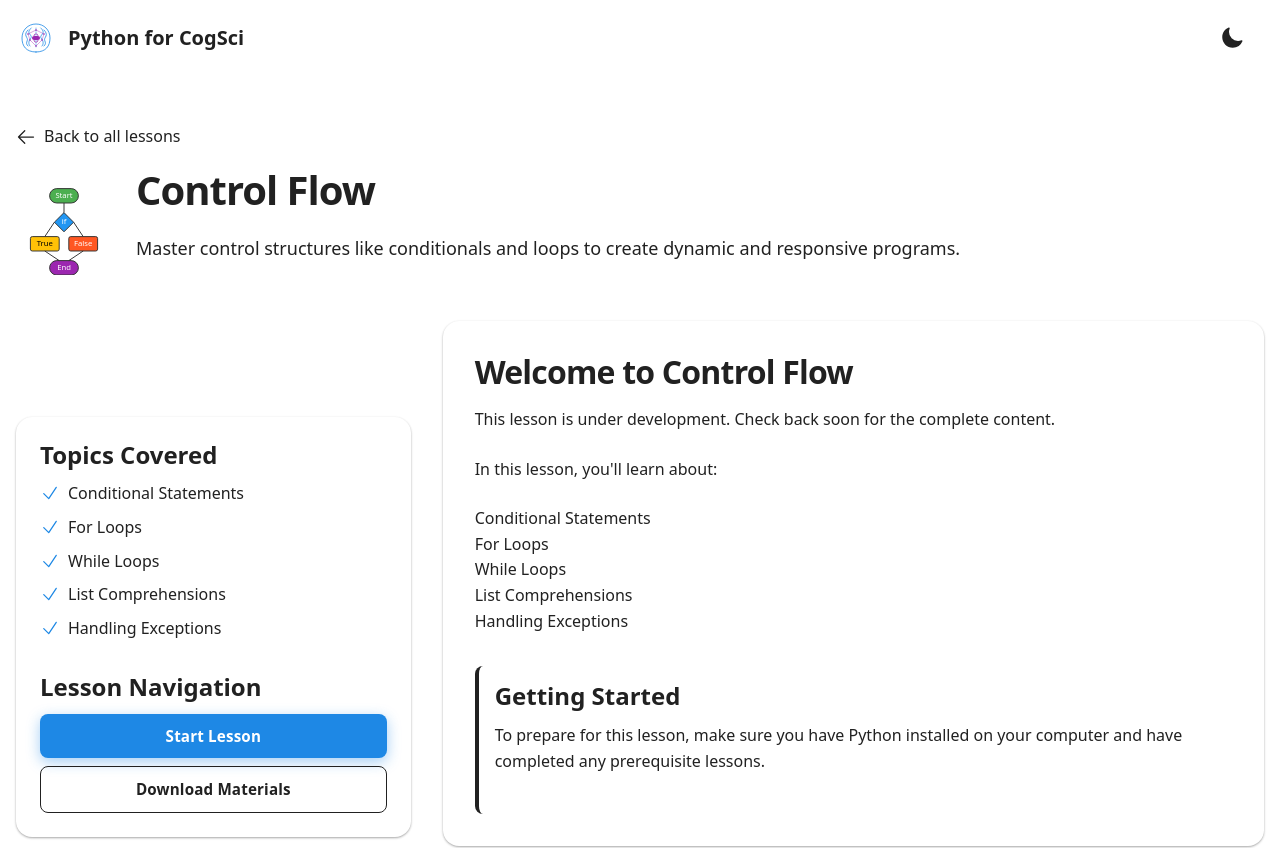
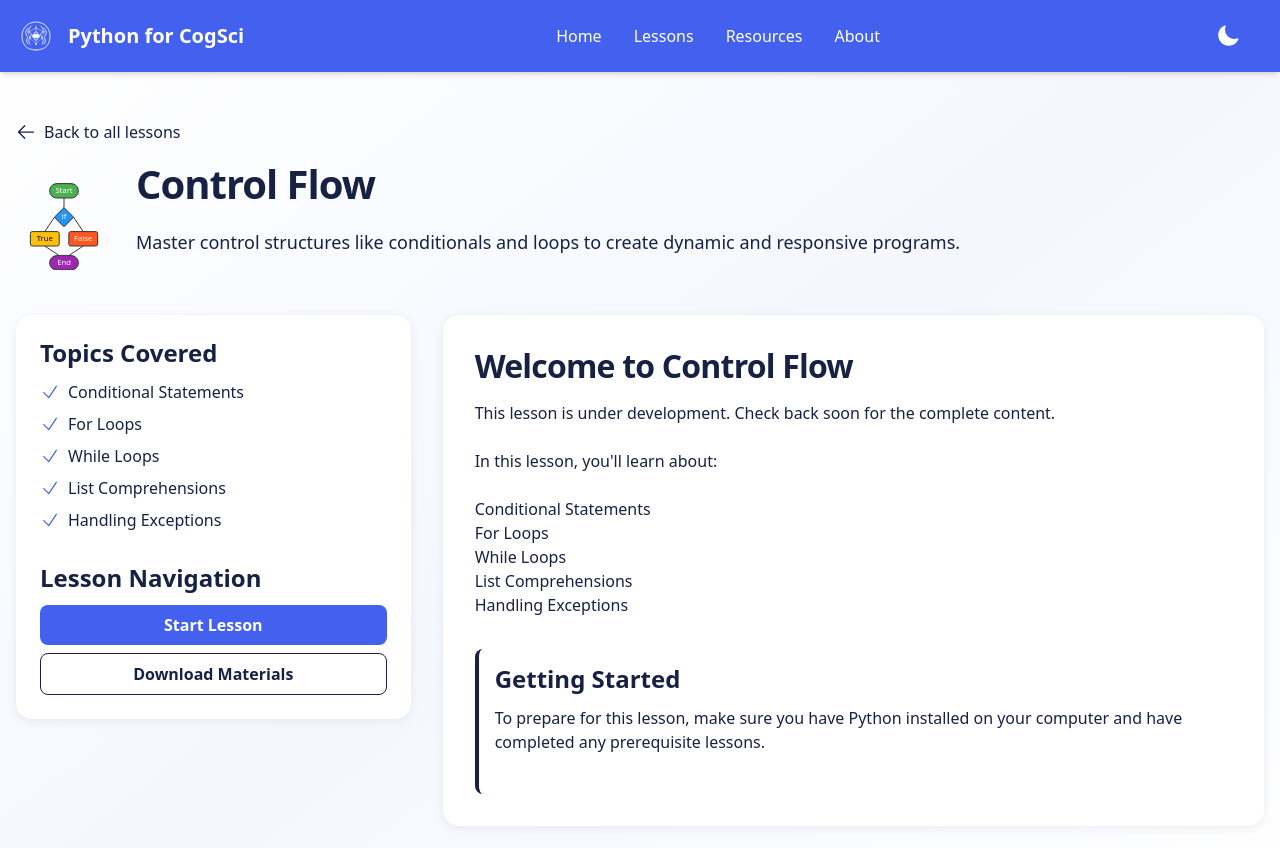
Before and after one commit to linguist89/pcs-first-sem-2025-website, a Next.js app: page /lessons/control-flow in a window 1280 px wide. Shown: the top 848 px of the page. Built offline with nearby package versions, Linux system fonts and the light colour scheme.

Commit message:
Basic version looks good

```diff
--- a/src/app/globals.css
+++ b/src/app/globals.css
@@ -1,51 +1,61 @@
 @import "tailwindcss";
 @import "./reset.css";
+@import url('https://fonts.googleapis.com/css2?family=Yellowtail&display=swap');
 
 :root {
-  /* Material Design Color System - More Vibrant */
-  --color-primary: #1e88e5;
-  --color-secondary: #9c27b0;
-  --color-accent: #ff5252;
+  /* Modern Color System - Primary (60%) */
+  --color-primary: #4361ee; /* Bold indigo blue */
+  --color-primary-light: #738eff;
+  --color-primary-dark: #2a3eb1;
+  --color-primary-rgb: 67, 97, 238;
 
-  /* RGB versions for opacity control */
-  --color-primary-rgb: 30, 136, 229;
-  --color-secondary-rgb: 156, 39, 176;
-  --color-accent-rgb: 255, 82, 82;
+  /* Secondary Colors (30%) */
+  --color-secondary: #fb5607; /* Vibrant orange */
+  --color-secondary-light: #ff7a38;
+  --color-secondary-dark: #c43d00;
+  --color-secondary-rgb: 251, 86, 7;
+
+  /* Accent Colors (10%) */
+  --color-accent: #3a0ca3; /* Deep purple */
+  --color-accent-light: #5a3fca;
+  --color-accent-dark: #2a0679;
+  --color-accent-rgb: 58, 12, 163;
 
   /* Neutral Colors */
-  --neutral-light: #f5f5f5;
-  --neutral-dark: #212121;
+  --neutral-light: #f8f9fc;
+  --neutral-mid: #e0e7ff;
+  --neutral-dark: #172144;
 
   /* Text Colors */
-  --text-primary: #212121;
-  --text-secondary: #757575;
+  --text-primary: #172144; /* Dark navy */
+  --text-secondary: #4f5e8c; /* Muted blue-gray */
   --text-inverse: #ffffff;
 
   /* Background Colors */
   --background-primary: #ffffff;
-  --background-secondary: #f5f5f5;
-  --background-accent: #e1f5fe;
+  --background-secondary: #f8f9fc;
+  --background-accent: #e0e7ff;
 
   /* Border Colors */
-  --border-light: #e0e0e0;
-  --border-dark: #9e9e9e;
+  --border-light: #e0e7ff;
+  --border-dark: #4f5e8c;
 
   /* Semantic Colors */
-  --success-color: #00c853;
-  --error-color: #ff1744;
-  --warning-color: #ffab00;
-  --info-color: #00b0ff;
+  --success-color: #06d6a0; /* Teal */
+  --error-color: #ef476f; /* Raspberry */
+  --warning-color: #ffd166; /* Golden yellow */
+  --info-color: #118ab2; /* Teal blue */
 
   /* Shadows */
-  --shadow-light: 0 1px 3px rgba(0,0,0,0.12), 0 1px 2px rgba(0,0,0,0.24);
-  --shadow-dark: 0 3px 6px rgba(0,0,0,0.16), 0 3px 6px rgba(0,0,0,0.23);
+  --shadow-light: 0 4px 20px rgba(67, 97, 238, 0.1);
+  --shadow-dark: 0 8px 30px rgba(67, 97, 238, 0.2);
 
   /* Elevation Levels */
-  --elevation-1: 0 1px 3px rgba(0,0,0,0.12), 0 1px 2px rgba(0,0,0,0.24);
-  --elevation-2: 0 3px 6px rgba(0,0,0,0.16), 0 3px 6px rgba(0,0,0,0.23);
-  --elevation-3: 0 10px 20px rgba(0,0,0,0.19), 0 6px 6px rgba(0,0,0,0.23);
-  --elevation-4: 0 14px 28px rgba(0,0,0,0.25), 0 10px 10px rgba(0,0,0,0.22);
-  --elevation-5: 0 19px 38px rgba(0,0,0,0.30), 0 15px 12px rgba(0,0,0,0.22);
+  --elevation-1: 0 2px 10px rgba(23, 33, 68, 0.08);
+  --elevation-2: 0 4px 20px rgba(23, 33, 68, 0.12);
+  --elevation-3: 0 8px 30px rgba(23, 33, 68, 0.16);
+  --elevation-4: 0 12px 40px rgba(23, 33, 68, 0.2);
+  --elevation-5: 0 16px 50px rgba(23, 33, 68, 0.24);
 
   /* Transitions */
   --transition-speed: 0.3s;
@@ -61,72 +71,87 @@
 
 /* Dark theme colors */
 .dark-theme {
-  --color-primary: #64b5f6;
-  --color-secondary: #ce93d8;
-  --color-accent: #ff8a80;
+  --color-primary: #738eff; /* Lighter indigo blue */
+  --color-primary-light: #a4b5ff;
+  --color-primary-dark: #4361ee;
+  --color-primary-rgb: 115, 142, 255;
 
-  /* RGB versions for opacity control */
-  --color-primary-rgb: 100, 181, 246;
-  --color-secondary-rgb: 206, 147, 216;
-  --color-accent-rgb: 255, 138, 128;
+  --color-secondary: #ff7a38; /* Brighter orange */
+  --color-secondary-light: #ffab78;
+  --color-secondary-dark: #fb5607;
+  --color-secondary-rgb: 255, 122, 56;
 
-  --neutral-light: #424242;
-  --neutral-dark: #121212;
+  --color-accent: #5a3fca; /* Brighter purple */
+  --color-accent-light: #7c64de;
+  --color-accent-dark: #3a0ca3;
+  --color-accent-rgb: 90, 63, 202;
+
+  --neutral-light: #293563;
+  --neutral-mid: #1d274d;
+  --neutral-dark: #0f1a38;
 
   --text-primary: #ffffff;
-  --text-secondary: #bdbdbd;
-  --text-inverse: #212121;
+  --text-secondary: #b0bcef;
+  --text-inverse: #172144;
 
-  --background-primary: #121212;
-  --background-secondary: #1e1e1e;
-  --background-accent: #01579b;
+  --background-primary: #0f1a38;
+  --background-secondary: #1d274d;
+  --background-accent: #293563;
 
-  --border-light: #424242;
-  --border-dark: #757575;
+  --border-light: #293563;
+  --border-dark: #4f5e8c;
 
-  --shadow-light: 0 1px 3px rgba(0,0,0,0.24), 0 1px 2px rgba(0,0,0,0.36);
-  --shadow-dark: 0 3px 6px rgba(0,0,0,0.32), 0 3px 6px rgba(0,0,0,0.46);
+  --shadow-light: 0 4px 20px rgba(10, 15, 35, 0.4);
+  --shadow-dark: 0 8px 30px rgba(10, 15, 35, 0.6);
 }
 
 @media (prefers-color-scheme: dark) {
   :root:not(.dark-theme) {
-    --color-primary: #64b5f6;
-    --color-secondary: #ce93d8;
-    --color-accent: #ff8a80;
+    --color-primary: #738eff; /* Lighter indigo blue */
+    --color-primary-light: #a4b5ff;
+    --color-primary-dark: #4361ee;
+    --color-primary-rgb: 115, 142, 255;
 
-    /* RGB versions for opacity control */
-    --color-primary-rgb: 100, 181, 246;
-    --color-secondary-rgb: 206, 147, 216;
-    --color-accent-rgb: 255, 138, 128;
+    --color-secondary: #ff7a38; /* Brighter orange */
+    --color-secondary-light: #ffab78;
+    --color-secondary-dark: #fb5607;
+    --color-secondary-rgb: 255, 122, 56;
 
-    --neutral-light: #424242;
-    --neutral-dark: #121212;
+    --color-accent: #5a3fca; /* Brighter purple */
+    --color-accent-light: #7c64de;
+    --color-accent-dark: #3a0ca3;
+    --color-accent-rgb: 90, 63, 202;
+
+    --neutral-light: #293563;
+    --neutral-mid: #1d274d;
+    --neutral-dark: #0f1a38;
 
     --text-primary: #ffffff;
-    --text-secondary: #bdbdbd;
-    --text-inverse: #212121;
+    --text-secondary: #b0bcef;
+    --text-inverse: #172144;
 
-    --background-primary: #121212;
-    --background-secondary: #1e1e1e;
-    --background-accent: #01579b;
+    --background-primary: #0f1a38;
+    --background-secondary: #1d274d;
+    --background-accent: #293563;
 
-    --border-light: #424242;
-    --border-dark: #757575;
+    --border-light: #293563;
+    --border-dark: #4f5e8c;
 
-    --shadow-light: 0 1px 3px rgba(0,0,0,0.24), 0 1px 2px rgba(0,0,0,0.36);
-    --shadow-dark: 0 3px 6px rgba(0,0,0,0.32), 0 3px 6px rgba(0,0,0,0.46);
+    --shadow-light: 0 4px 20px rgba(10, 15, 35, 0.4);
+    --shadow-dark: 0 8px 30px rgba(10, 15, 35, 0.6);
   }
 }
 
 body {
   color: var(--text-primary);
-  background: var(--background-primary);
-  font-family: var(--font-sans), system-ui, -apple-system, sans-serif;
-  margin: 0;
-  padding: 0;
-  line-height: 1.6;
-  transition: background-color var(--transition-speed) var(--transition-easing),
-              color var(--transition-speed) var(--transition-easing);
+  background: linear-gradient(to bottom right,
+              var(--background-primary),
+              color-mix(in srgb, var(--background-primary), var(--color-primary) 5%),
+              var(--background-primary));
+  min-height: 100vh;
+  font-family: var(--font-sans);
+  transition: color var(--transition-speed) var(--transition-easing),
+              background var(--transition-speed) var(--transition-easing);
 }
 
 /* Improved Typography */
@@ -157,18 +182,15 @@ p {
 /* Enhanced Material Design-inspired utility classes */
 .card {
   background-color: var(--background-primary);
-  border-radius: 16px;
+  border-radius: 1rem;
+  overflow: hidden;
   box-shadow: var(--elevation-1);
-  transition: box-shadow 0.4s var(--transition-easing),
-              transform 0.4s var(--transition-easing),
-              background-color 0.3s var(--transition-easing),
-              border-color 0.3s var(--transition-easing);
-  position: relative;
-  overflow: hidden;
+  transition: all var(--transition-speed) var(--transition-easing);
 }
 
 .card:hover {
-  box-shadow: var(--elevation-3);
+  box-shadow: var(--elevation-2);
+  transform: translateY(-2px);
 }
 
 .surface {
@@ -183,83 +205,63 @@ p {
   display: inline-flex;
   align-items: center;
   justify-content: center;
-  border-radius: 8px;
-  padding: 10px 20px;
+  padding: 0.5rem 1.5rem;
+  border-radius: 0.5rem;
   font-weight: 600;
-  letter-spacing: 0.01em;
-  transition: all 0.3s var(--transition-easing);
-  cursor: pointer;
+  transition: all var(--transition-speed) var(--transition-easing);
   position: relative;
   overflow: hidden;
-  font-size: 0.95rem;
 }
 
 .btn-primary {
   background-color: var(--color-primary);
-  color: var(--text-inverse);
-  box-shadow: 0 4px 14px rgba(var(--color-primary-rgb), 0.4);
+  color: white;
 }
 
 .btn-primary:hover {
-  background-color: color-mix(in srgb, var(--color-primary), #000 10%);
+  background-color: var(--color-primary-dark);
   transform: translateY(-2px);
-  box-shadow: 0 6px 20px rgba(var(--color-primary-rgb), 0.5);
+  box-shadow: var(--shadow-light);
 }
 
-.btn-primary:active {
-  transform: translateY(1px);
-  box-shadow: 0 3px 10px rgba(var(--color-primary-rgb), 0.4);
+.btn-secondary {
+  background-color: var(--color-secondary);
+  color: white;
 }
 
-/* Material Ripple Effect (improved) */
+.btn-secondary:hover {
+  background-color: var(--color-secondary-dark);
+  transform: translateY(-2px);
+  box-shadow: var(--shadow-light);
+}
+
+/* Ripple effect */
 .ripple {
   position: relative;
   overflow: hidden;
-  transform: translate3d(0, 0, 0);
 }
 
 .ripple::after {
   content: "";
+  display: block;
   position: absolute;
-  top: 50%;
-  left: 50%;
-  width: 0;
-  height: 0;
-  background: rgba(255, 255, 255, 0.5);
-  border-radius: 50%;
-  transform: translate(-50%, -50%);
+  width: 100%;
+  height: 100%;
+  top: 0;
+  left: 0;
+  pointer-events: none;
+  background-image: radial-gradient(circle, #ffffff33 10%, transparent 10.01%);
+  background-repeat: no-repeat;
+  background-position: 50%;
+  transform: scale(10, 10);
   opacity: 0;
-  transition: width 0.6s, height 0.6s, opacity 0.6s;
-  pointer-events: none;
+  transition: transform 0.4s, opacity 0.5s;
 }
 
 .ripple:active::after {
-  width: 300%;
-  height: 300%;
-  opacity: 1;
+  transform: scale(0, 0);
+  opacity: 0.3;
   transition: 0s;
-}
-
-.ripple-dark::after {
-  background: rgba(0, 0, 0, 0.2);
-}
-
-/* Grid Pattern Background */
-.bg-grid-pattern {
-  background-image:
-    linear-gradient(to right, rgba(var(--color-primary-rgb), 0.05) 1px, transparent 1px),
-    linear-gradient(to bottom, rgba(var(--color-primary-rgb), 0.05) 1px, transparent 1px);
-  background-size: 20px 20px;
-  background-position: center center;
-}
-
-/* Text Gradient */
-.text-gradient {
-  background-clip: text;
-  -webkit-background-clip: text;
-  color: transparent;
-  display: inline-block;
-  position: relative;
 }
 
 /* Glass morphism */
@@ -304,3 +306,23 @@ p {
 .hover-scale:hover {
   transform: scale(1.05);
 }
+
+/* Utility classes for text gradient and animations */
+.text-gradient {
+  background-clip: text;
+  -webkit-background-clip: text;
+  color: transparent;
+  display: inline-block;
+  position: relative;
+}
+
+/* Custom grid pattern background */
+.bg-grid-pattern {
+  background-image: linear-gradient(to right, rgba(67, 97, 238, 0.1) 1px, transparent 1px),
+                    linear-gradient(to bottom, rgba(67, 97, 238, 0.1) 1px, transparent 1px);
+  background-size: 24px 24px;
+}
+
+.font-yellowtail {
+  font-family: 'Yellowtail', cursive;
+}
--- a/src/components/Header.js
+++ b/src/components/Header.js
@@ -49,16 +49,23 @@ const Header = () => {
   };
 
   return (
-    <header className="bg-bg-primary shadow-elevation-1 sticky top-0 z-10">
+    <header className="bg-[color:var(--color-primary)] shadow-md sticky top-0 z-50 text-white">
       <div className="container mx-auto px-4 py-4 flex justify-between items-center">
         <Link href="/" className="flex items-center gap-3">
-          <BrainLogo className="w-10 h-10" primaryColor="var(--color-primary)" secondaryColor="var(--color-secondary)" />
+          <BrainLogo className="w-10 h-10" primaryColor="white" secondaryColor="rgba(255,255,255,0.9)" />
           <span className="text-xl font-semibold">Python for CogSci</span>
         </Link>
 
+        <nav className="hidden md:flex items-center gap-8">
+          <Link href="/" className="font-medium hover:text-white/80 transition-colors">Home</Link>
+          <Link href="/lessons" className="font-medium hover:text-white/80 transition-colors">Lessons</Link>
+          <Link href="/resources" className="font-medium hover:text-white/80 transition-colors">Resources</Link>
+          <Link href="/about" className="font-medium hover:text-white/80 transition-colors">About</Link>
+        </nav>
+
         <button
           onClick={toggleTheme}
-          className="btn ripple p-2 rounded-full"
+          className="btn ripple p-2 rounded-full text-white hover:bg-white/10 cursor-pointer"
           aria-label="Toggle theme"
         >
           {isDarkTheme ? (
```
Also changed, not shown: src/app/page.js (+1 -65 lines), src/components/Hero.js (+133 -130 lines).
